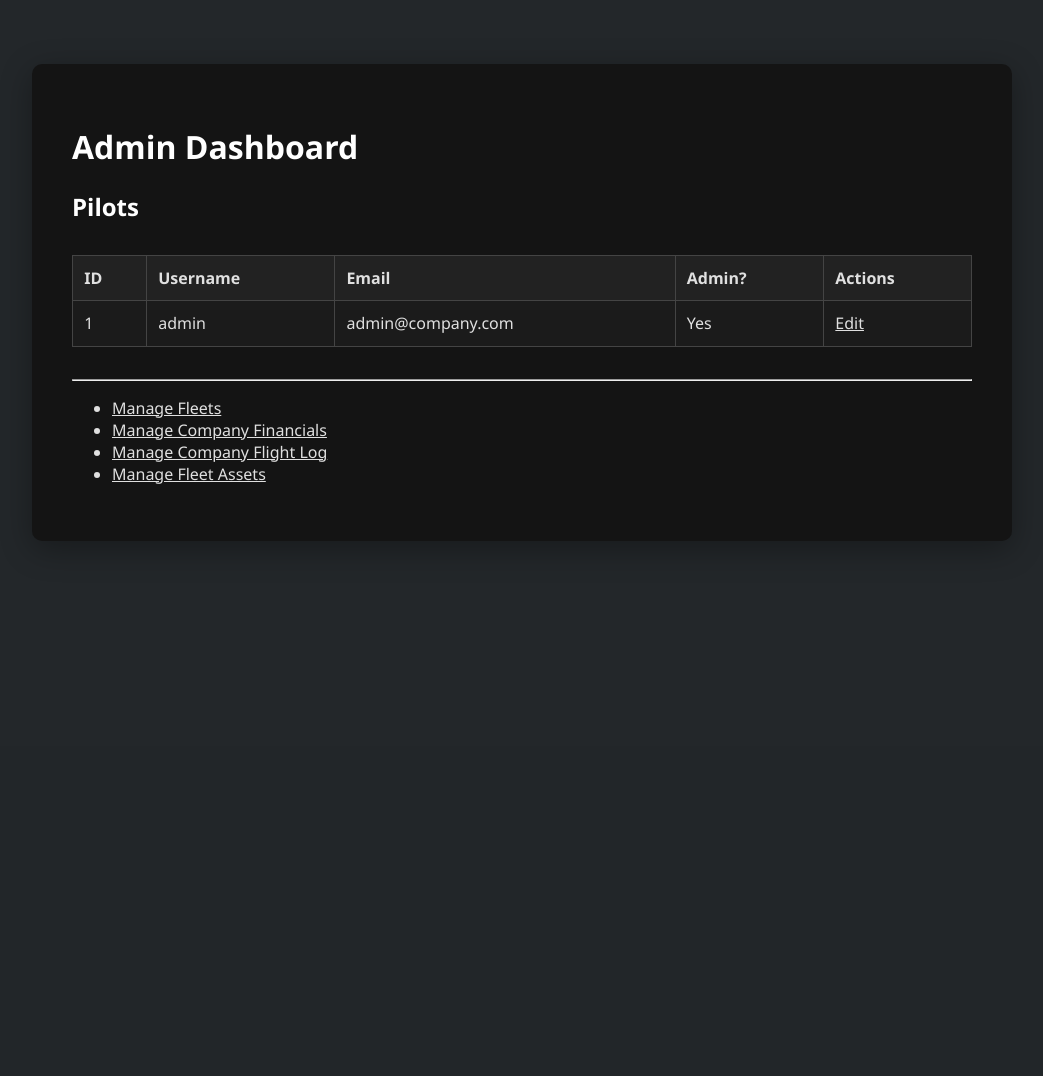
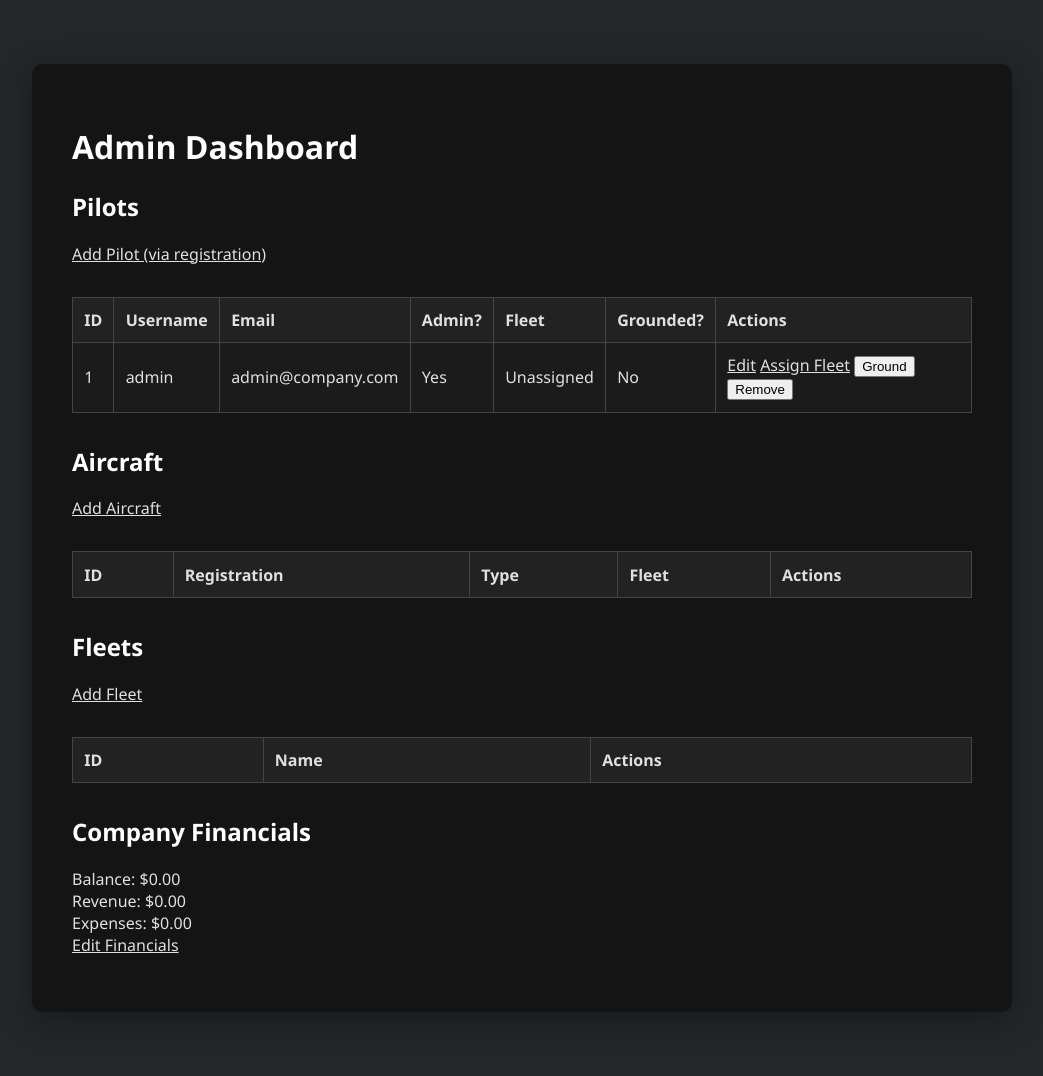
Before and after one commit to chrisjk84/CJNCharter, a Flask app: page /admin in a window 1280 px wide. Shown: the part 54-1130 px from the top of the page, without its empty margins (118-1161 px from the left). Before the commit the page ends 595 px from the top, so only its background shows below. Run offline with Flask 3, Linux system fonts and the light colour scheme; a user stored in the database is signed in; data comes from the database, SQL or seed files in the repository; both versions use the stored data as it was after the commit; data that the repository does not hold is empty.

Commit message:
admin updates

```diff
--- a/app.py
+++ b/app.py
@@ -5,7 +5,7 @@ from flask_migrate import Migrate
 from flask_login import LoginManager, login_user, login_required, logout_user, current_user
 from werkzeug.security import generate_password_hash, check_password_hash
 from functools import wraps
-from models import db, Pilot, Aircraft
+from models import db, Pilot, Aircraft, Fleet, CompanyFinancial
 
 app = Flask(__name__)
 app.secret_key = os.environ.get("SECRET_KEY", "dev_secret_key")
@@ -92,66 +92,130 @@ def logout():
     flash("You have been logged out.", "success")
     return redirect(url_for("login"))
 
-# --- Company Financials Page ---
-@app.route("/company_financials")
-@login_required
-def company_financials():
-    company = {"name": "CJX Aviation", "balance": 123456.78, "revenue": 200000.00, "expenses": 76543.22}
-    return render_template("company_financials.html", company=company)
-
-# --- Company Flight Log Page ---
-@app.route("/company_flightlog")
-@login_required
-def company_flightlog():
-    return render_template("company_flightlog.html")
-
-# --- Fleets Overview ---
-@app.route("/fleets")
-@login_required
-def fleets():
-    return render_template("fleets.html")
-
-# --- Fleet Assets ---
-@app.route("/fleet_assets")
-@login_required
-def fleet_assets():
-    return render_template("fleet_assets.html")
-
-# --- Fleet Details ---
-@app.route("/fleet_details")
-@login_required
-def fleet_details():
-    return render_template("fleet_details.html")
-
-# --- Fleet Flight Log ---
-@app.route("/fleet_flightlog")
-@login_required
-def fleet_flightlog():
-    return render_template("fleet_flightlog.html")
-
-# --- Pilots Overview ---
-@app.route("/pilots")
-@login_required
-def pilots():
-    pilots = Pilot.query.all()
-    return render_template("pilots.html", pilots=pilots)
-
-# --- Pilot Logbook ---
-@app.route("/pilot_logbook")
-@login_required
-def pilot_logbook():
-    return render_template("pilot_logbook.html")
-
 # --- Admin Dashboard ---
 @app.route("/admin")
 @login_required
 @admin_required
 def admin_dashboard():
     pilots = Pilot.query.all()
-    # Add queries for fleets, financials, etc. as needed
-    return render_template("admin_dashboard.html", pilots=pilots)
+    aircraft = Aircraft.query.all()
+    fleets = Fleet.query.all()
+    financial = CompanyFinancial.query.first()
+    return render_template("admin_dashboard.html", pilots=pilots, aircraft=aircraft, fleets=fleets, financial=financial)
 
-# --- Edit Pilot Example ---
+# --- Aircraft CRUD ---
+@app.route("/admin/aircraft/add", methods=["GET", "POST"])
+@login_required
+@admin_required
+def add_aircraft():
+    fleets = Fleet.query.all()
+    if request.method == "POST":
+        registration = request.form["registration"]
+        type_ = request.form["type"]
+        fleet_id = request.form.get("fleet_id") or None
+        aircraft = Aircraft(registration=registration, type=type_, fleet_id=fleet_id)
+        db.session.add(aircraft)
+        db.session.commit()
+        flash("Aircraft added!", "success")
+        return redirect(url_for("admin_dashboard"))
+    return render_template("add_aircraft.html", fleets=fleets)
+
+@app.route("/admin/aircraft/<int:aircraft_id>/edit", methods=["GET", "POST"])
+@login_required
+@admin_required
+def edit_aircraft(aircraft_id):
+    aircraft = Aircraft.query.get_or_404(aircraft_id)
+    fleets = Fleet.query.all()
+    if request.method == "POST":
+        aircraft.registration = request.form["registration"]
+        aircraft.type = request.form["type"]
+        aircraft.fleet_id = request.form.get("fleet_id") or None
+        db.session.commit()
+        flash("Aircraft updated!", "success")
+        return redirect(url_for("admin_dashboard"))
+    return render_template("edit_aircraft.html", aircraft=aircraft, fleets=fleets)
+
+# --- Fleet CRUD ---
+@app.route("/admin/fleet/add", methods=["GET", "POST"])
+@login_required
+@admin_required
+def add_fleet():
+    if request.method == "POST":
+        name = request.form["name"]
+        fleet = Fleet(name=name)
+        db.session.add(fleet)
+        db.session.commit()
+        flash("Fleet added!", "success")
+        return redirect(url_for("admin_dashboard"))
+    return render_template("add_fleet.html")
+
+@app.route("/admin/fleet/<int:fleet_id>/edit", methods=["GET", "POST"])
+@login_required
+@admin_required
+def edit_fleet(fleet_id):
+    fleet = Fleet.query.get_or_404(fleet_id)
+    if request.method == "POST":
+        fleet.name = request.form["name"]
+        db.session.commit()
+        flash("Fleet updated!", "success")
+        return redirect(url_for("admin_dashboard"))
+    return render_template("edit_fleet.html", fleet=fleet)
+
+# --- Assign Pilot to Fleet ---
+@app.route("/admin/pilot/<int:pilot_id>/assign_fleet", methods=["GET", "POST"])
+@login_required
+@admin_required
+def assign_pilot_fleet(pilot_id):
+    pilot = Pilot.query.get_or_404(pilot_id)
+    fleets = Fleet.query.all()
+    if request.method == "POST":
+        pilot.fleet_id = request.form.get("fleet_id") or None
+        db.session.commit()
+        flash("Pilot assigned to fleet!", "success")
+        return redirect(url_for("admin_dashboard"))
+    return render_template("assign_pilot_fleet.html", pilot=pilot, fleets=fleets)
+
+# --- Remove or Ground Pilot ---
+@app.route("/admin/pilot/<int:pilot_id>/ground", methods=["POST"])
+@login_required
+@admin_required
+def ground_pilot(pilot_id):
+    pilot = Pilot.query.get_or_404(pilot_id)
+    pilot.is_grounded = True
+    db.session.commit()
+    flash("Pilot grounded.", "success")
+    return redirect(url_for("admin_dashboard"))
+
+@app.route("/admin/pilot/<int:pilot_id>/remove", methods=["POST"])
+@login_required
+@admin_required
+def remove_pilot(pilot_id):
+    pilot = Pilot.query.get_or_404(pilot_id)
+    db.session.delete(pilot)
+    db.session.commit()
+    flash("Pilot removed.", "success")
+    return redirect(url_for("admin_dashboard"))
+
+# --- Edit Company Financials ---
+@app.route("/admin/company_financials/edit", methods=["GET", "POST"])
+@login_required
+@admin_required
+def edit_company_financials():
+    financial = CompanyFinancial.query.first()
+    if not financial:
+        financial = CompanyFinancial()
+        db.session.add(financial)
+        db.session.commit()
+    if request.method == "POST":
+        financial.balance = float(request.form["balance"])
+        financial.revenue = float(request.form["revenue"])
+        financial.expenses = float(request.form["expenses"])
+        db.session.commit()
+        flash("Company financials updated.", "success")
+        return redirect(url_for("admin_dashboard"))
+    return render_template("edit_company_financials.html", financial=financial)
+
+# --- Edit Pilot (username/email/is_admin) ---
 @app.route("/admin/pilot/<int:pilot_id>/edit", methods=["GET", "POST"])
 @login_required
 @admin_required
@@ -166,12 +230,10 @@ def edit_pilot(pilot_id):
         return redirect(url_for("admin_dashboard"))
     return render_template("edit_pilot.html", pilot=pilot)
 
-# --- Error Handler for 404 ---
 @app.errorhandler(404)
 def page_not_found(e):
     return render_template('404.html'), 404
 
-# Only run db.create_all() for local development
 if __name__ == "__main__":
     with app.app_context():
         db.create_all()
--- a/models.py
+++ b/models.py
@@ -2,20 +2,30 @@ from flask_sqlalchemy import SQLAlchemy
 from flask_login import UserMixin
 
 db = SQLAlchemy()
+
+class Fleet(db.Model):
+    id = db.Column(db.Integer, primary_key=True)
+    name = db.Column(db.String(64), unique=True, nullable=False)
+    aircraft = db.relationship('Aircraft', backref='fleet', lazy=True)
+    pilots = db.relationship('Pilot', backref='fleet', lazy=True)
+
+class Aircraft(db.Model):
+    id = db.Column(db.Integer, primary_key=True)
+    registration = db.Column(db.String(32), unique=True, nullable=False)
+    type = db.Column(db.String(64), nullable=False)
+    fleet_id = db.Column(db.Integer, db.ForeignKey('fleet.id'), nullable=True)
 
 class Pilot(UserMixin, db.Model):
     id = db.Column(db.Integer, primary_key=True)
     username = db.Column(db.String(80), unique=True, nullable=False)
     email = db.Column(db.String(120), unique=True, nullable=False)
     password_hash = db.Column(db.String(128), nullable=False)
-    is_admin = db.Column(db.Boolean, default=False)  # Admin flag
+    is_admin = db.Column(db.Boolean, default=False)
+    is_grounded = db.Column(db.Boolean, default=False)
+    fleet_id = db.Column(db.Integer, db.ForeignKey('fleet.id'), nullable=True)
 
-    # Add your other fields as needed
-
-class Aircraft(db.Model):
+class CompanyFinancial(db.Model):
     id = db.Column(db.Integer, primary_key=True)
-    registration = db.Column(db.String(32), unique=True, nullable=False)
-    type = db.Column(db.String(64), nullable=False)
-    # Add your other fields as needed
-
-# (Optional) Add Fleet, Company, Financial models as you need.
+    balance = db.Column(db.Float, default=0.0)
+    revenue = db.Column(db.Float, default=0.0)
+    expenses = db.Column(db.Float, default=0.0)
--- a/templates/admin_dashboard.html
+++ b/templates/admin_dashboard.html
@@ -3,9 +3,10 @@
 <h1>Admin Dashboard</h1>
 
 <h2>Pilots</h2>
+<a href="{{ url_for('register') }}">Add Pilot (via registration)</a>
 <table border="1">
   <tr>
-    <th>ID</th><th>Username</th><th>Email</th><th>Admin?</th><th>Actions</th>
+    <th>ID</th><th>Username</th><th>Email</th><th>Admin?</th><th>Fleet</th><th>Grounded?</th><th>Actions</th>
   </tr>
   {% for pilot in pilots %}
     <tr>
@@ -13,19 +14,63 @@
       <td>{{ pilot.username }}</td>
       <td>{{ pilot.email }}</td>
       <td>{{ "Yes" if pilot.is_admin else "No" }}</td>
+      <td>{{ pilot.fleet.name if pilot.fleet else "Unassigned" }}</td>
+      <td>{{ "Yes" if pilot.is_grounded else "No" }}</td>
       <td>
         <a href="{{ url_for('edit_pilot', pilot_id=pilot.id) }}">Edit</a>
+        <a href="{{ url_for('assign_pilot_fleet', pilot_id=pilot.id) }}">Assign Fleet</a>
+        <form action="{{ url_for('ground_pilot', pilot_id=pilot.id) }}" method="post" style="display:inline;">
+          <button type="submit">Ground</button>
+        </form>
+        <form action="{{ url_for('remove_pilot', pilot_id=pilot.id) }}" method="post" style="display:inline;">
+          <button type="submit">Remove</button>
+        </form>
       </td>
     </tr>
   {% endfor %}
 </table>
 
-<hr>
-<ul>
-  <li><a href="{{ url_for('fleets') }}">Manage Fleets</a></li>
-  <li><a href="{{ url_for('company_financials') }}">Manage Company Financials</a></li>
-  <li><a href="{{ url_for('company_flightlog') }}">Manage Company Flight Log</a></li>
-  <li><a href="{{ url_for('fleet_assets') }}">Manage Fleet Assets</a></li>
-  <!-- Add more admin links as needed -->
-</ul>
+<h2>Aircraft</h2>
+<a href="{{ url_for('add_aircraft') }}">Add Aircraft</a>
+<table border="1">
+  <tr>
+    <th>ID</th><th>Registration</th><th>Type</th><th>Fleet</th><th>Actions</th>
+  </tr>
+  {% for a in aircraft %}
+    <tr>
+      <td>{{ a.id }}</td>
+      <td>{{ a.registration }}</td>
+      <td>{{ a.type }}</td>
+      <td>{{ a.fleet.name if a.fleet else "Unassigned" }}</td>
+      <td>
+        <a href="{{ url_for('edit_aircraft', aircraft_id=a.id) }}">Edit</a>
+      </td>
+    </tr>
+  {% endfor %}
+</table>
+
+<h2>Fleets</h2>
+<a href="{{ url_for('add_fleet') }}">Add Fleet</a>
+<table border="1">
+  <tr>
+    <th>ID</th><th>Name</th><th>Actions</th>
+  </tr>
+  {% for fleet in fleets %}
+    <tr>
+      <td>{{ fleet.id }}</td>
+      <td>{{ fleet.name }}</td>
+      <td>
+        <a href="{{ url_for('edit_fleet', fleet_id=fleet.id) }}">Edit</a>
+      </td>
+    </tr>
+  {% endfor %}
+</table>
+
+<h2>Company Financials</h2>
+<p>
+  Balance: ${{ "%.2f"|format(financial.balance if financial else 0) }}<br>
+  Revenue: ${{ "%.2f"|format(financial.revenue if financial else 0) }}<br>
+  Expenses: ${{ "%.2f"|format(financial.expenses if financial else 0) }}<br>
+  <a href="{{ url_for('edit_company_financials') }}">Edit Financials</a>
+</p>
 {% endblock %}
```
Also changed, not shown: migrations/versions/4e7988e4175e_.py (renamed from migrations/versions/cf860c882d62_initial_migration.py, +24 -4 lines), templates/add_aircraft.html (added, +17 -0 lines), templates/add_fleet.html (added, +8 -0 lines), templates/assign_pilot_fleet.html (added, +15 -0 lines), templates/edit_aircraft.html (added, +17 -0 lines), templates/edit_company_financials.html (added, +10 -0 lines), templates/edit_fleet.html (added, +8 -0 lines), instance/cjx_pilots.db.
